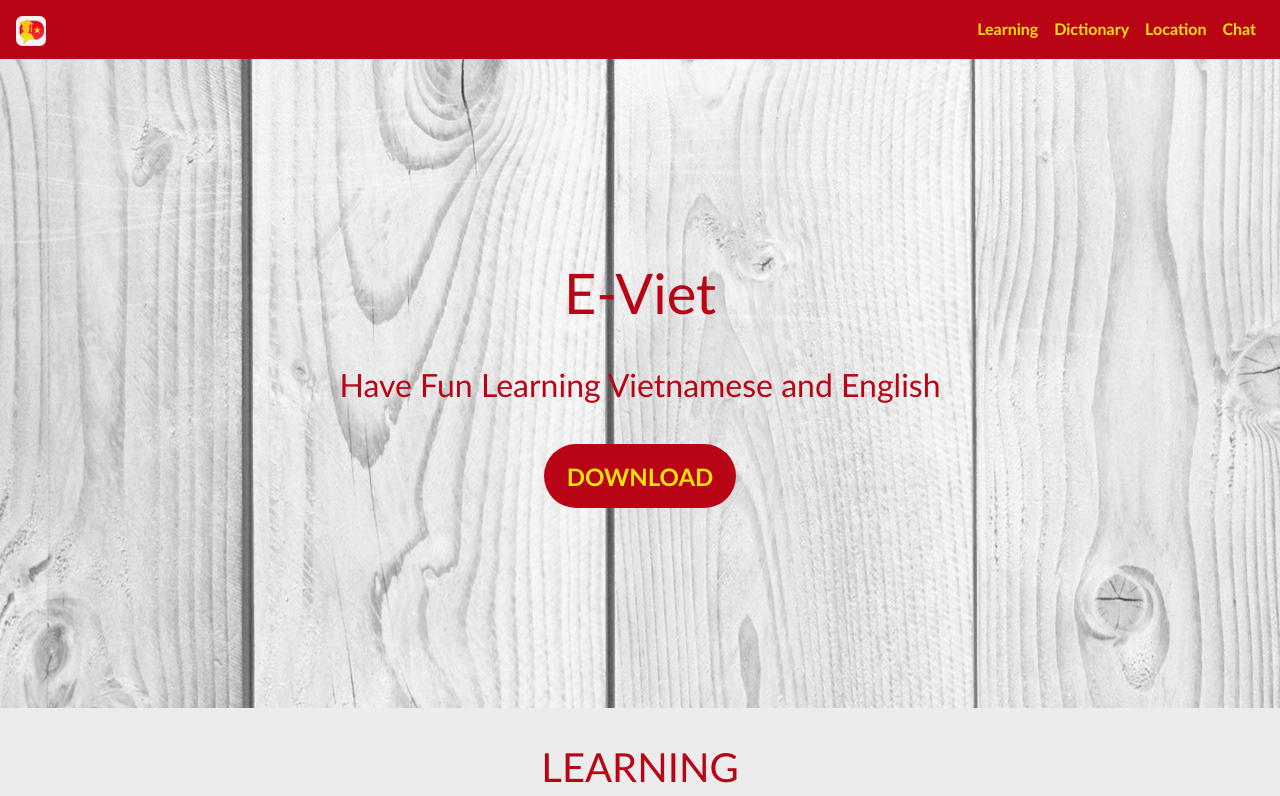
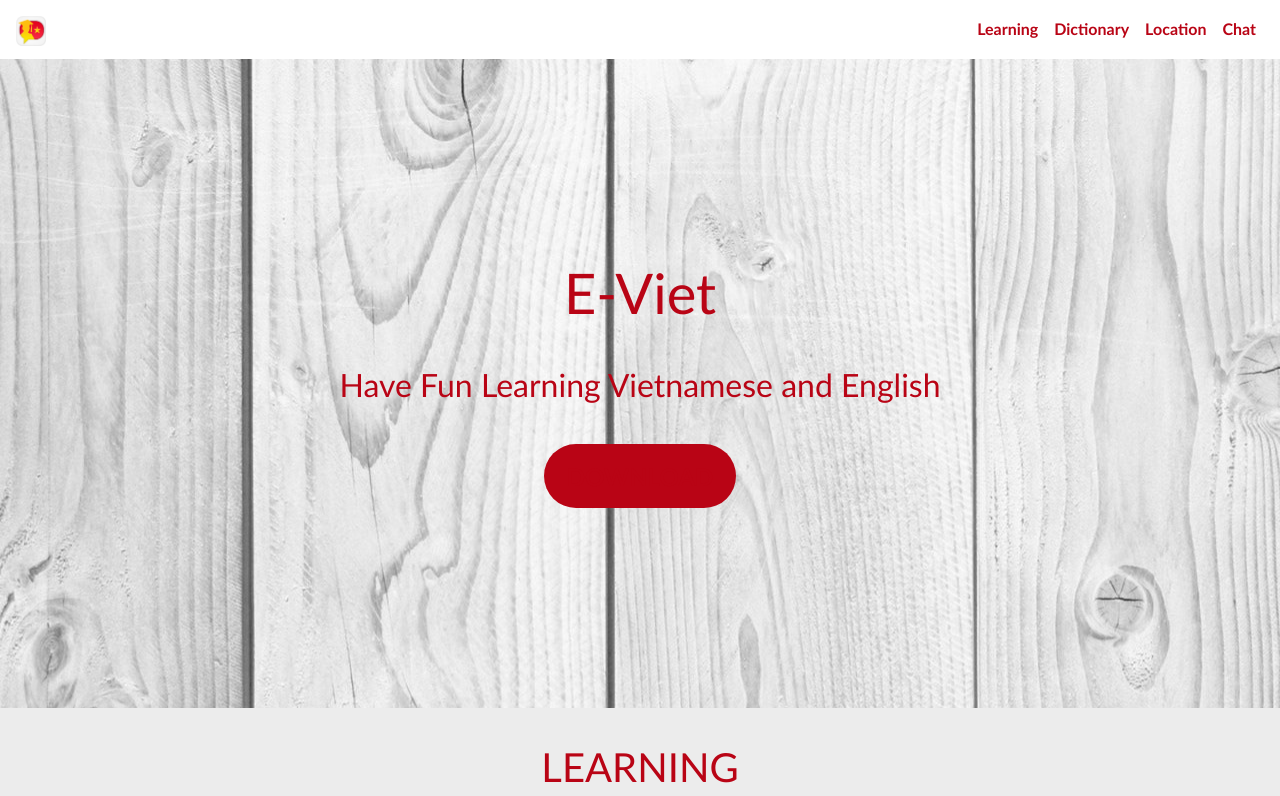
Before and after one commit to Ameer28/E-VietMobileApplicationWebsite, a website: page index.html in a window 1280 px wide. Shown: the top 796 px of the page. Drawn offline with nearby package versions, Linux system fonts and the light colour scheme; files that its build step writes are made by us from their sources; files whose address does not match are found by name.

Commit message:
Updated SASS Variables
Updated SASS Variables

```diff
--- a/index.sass
+++ b/index.sass
@@ -1,5 +1,8 @@
 $primary-color: #B90415
 $secondary-color: #FCE205
+$tetiary-color: #fff
+
+@mixin linear-gradient
 
 html
     scroll-behavior: smooth
@@ -10,10 +13,10 @@ body
     font-weight: bolder
 
 nav
-    background-color: $primary-color
+    background-color: $tetiary-color
 
 a
-        color: $secondary-color
+        color: $primary-color
 
 .nav-link:hover
     background-color: $secondary-color
```
